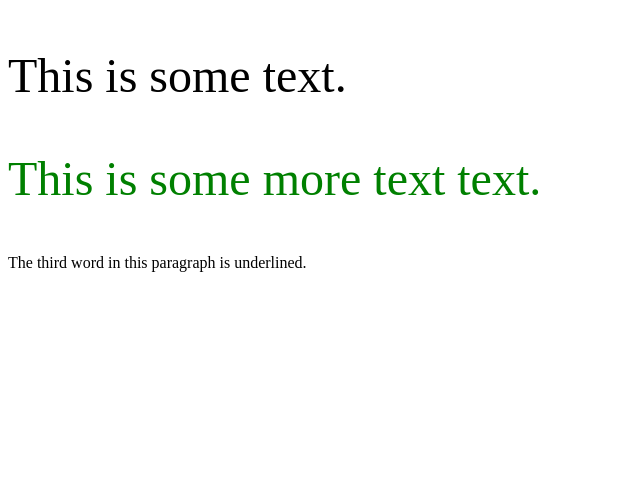
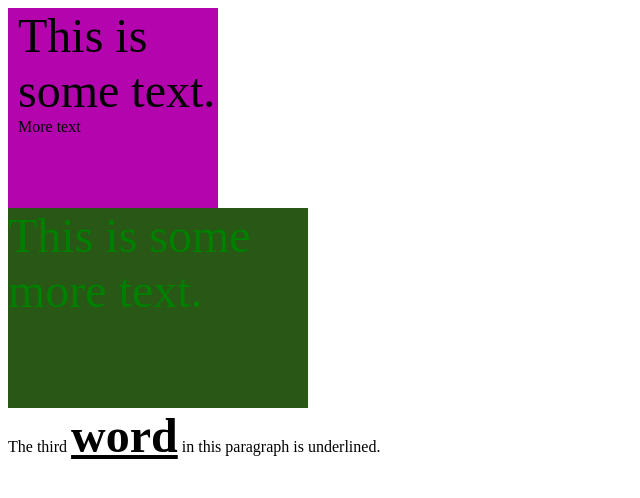
Before and after one commit to AlexsToolbox/My-Websites, a plain HTML site: page index.html in a window 1280 px wide. Shown: the whole page, without its empty margins (0-640 px from the left). Drawn offline with Linux system fonts and the light colour scheme.

Commit message:
Update index.html

```diff
--- a/index.html
+++ b/index.html
@@ -2,7 +2,7 @@
 <!doctype html>
 <html>
 <head>
-    <title>Example Domain</title>
+    <title>Learning CSS</title>
 
     <meta charset="utf-8" />
     <meta http-equiv="Content-type" content="text/html; charset=utf-8" />
@@ -18,7 +18,30 @@
 	}
 
 	.underline {
-	    text-decoration: underline;
+    text-decoration: underline;
+	}
+
+	.bold {
+	    font-weight: bold;
+	}
+
+	.purplebox {
+	    background-color:#B404AE;
+	    width:200px;
+	    height:200px;
+		padding-left:10px;
+		padding-top:0;
+	}
+
+	.greenbox {
+	    background-color:#295715;
+		width:300px;
+		height:200px
+	}
+
+	p {
+	    padding:0;
+		margin:0;
 	}
 
     </style>
@@ -26,11 +49,23 @@
 
 <body>
 
+    <div class="purplebox">
+
     <p class="large">This is some text.</p>
 
-	<p id="green" class="large">This is some more text text.</p>
+	<p>More text</p>
 
-	<p>The third <span class=underline">word</span> in this paragraph is underlined.</p>
+	</div>
+
+		<div class="greenbox">
+
+	<p id="green" class="large">This is some more text.</p>
+
+	</div>
+
+	<div class="clear"></div>
+
+	<p class="floatleft">The third <span class="underline large bold">word</span> in this paragraph is underlined.</p>
 
 </body>
 </html>
```
